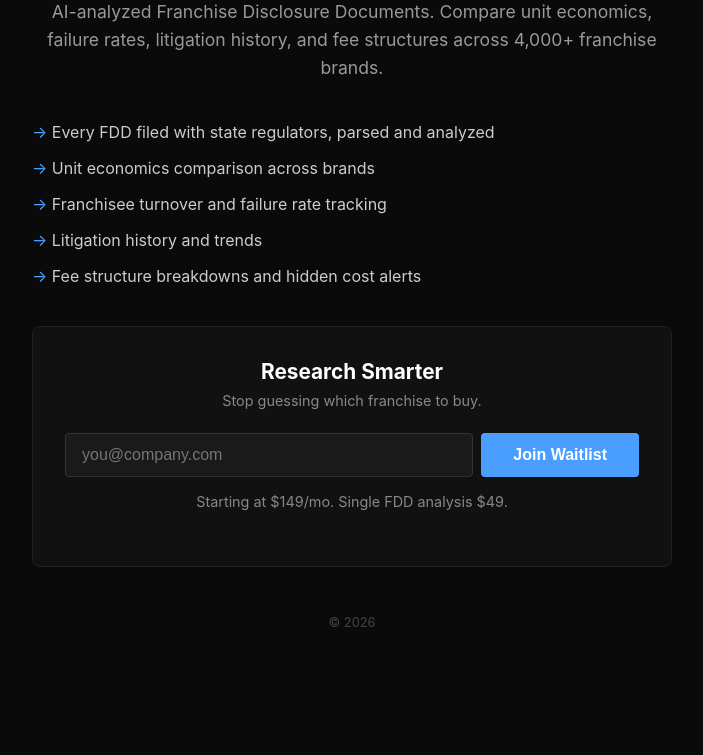
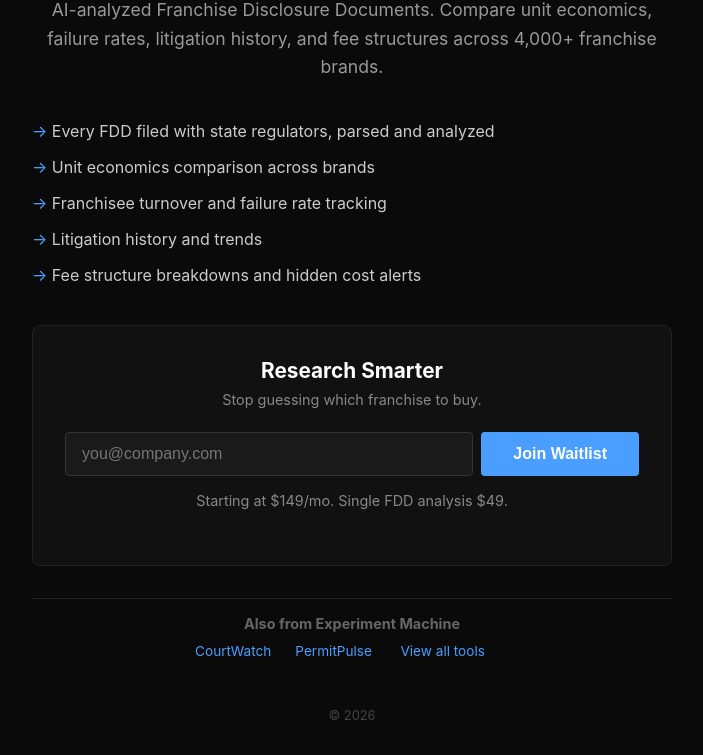
Before and after one commit to vogdiesel-create/exp-franchise-intel-001, a plain HTML site: page index.html in a window 1280 px wide. Shown: the part 136-891 px from the top of the page, without its empty margins (288-991 px from the left). Before the commit the page ends 800 px from the top, so only its background shows below. Drawn offline with Linux system fonts and the light colour scheme.

Commit message:
Add cross-links to franchise-intel-001

```diff
--- a/index.html
+++ b/index.html
@@ -24,6 +24,11 @@
         .pricing { color: #666; font-size: 0.85rem; margin-top: 1rem; }
         .footer { margin-top: 3rem; color: #444; font-size: 0.8rem; }
         .success { display: none; padding: 1rem; background: #1a3a1a; border: 1px solid #2a5a2a; border-radius: 4px; color: #6f6; }
+
+        .related { margin-top: 2rem; padding-top: 1rem; border-top: 1px solid #222; }
+        .related h3 { font-size: 0.9rem; color: #666; margin-bottom: 0.5rem; }
+        .related a { color: #4a9eff; text-decoration: none; margin-right: 1.5rem; font-size: 0.85rem; }
+        .related a:hover { text-decoration: underline; }
     </style>
 </head>
 <body>
@@ -54,6 +59,12 @@
             Thanks! We'll be in touch soon.
         </div>
 
+
+        <div class="related">
+            <h3>Also from Experiment Machine</h3>
+            <a href="https://vogdiesel-create.github.io/exp-court-watch-001/">CourtWatch</a><a href="https://vogdiesel-create.github.io/exp-permit-pulse-001/">PermitPulse</a>
+            <a href="https://vogdiesel-create.github.io/experiment-machine/">View all tools</a>
+        </div>
         <p class="footer">&copy; 2026</p>
     </div>
 
```
